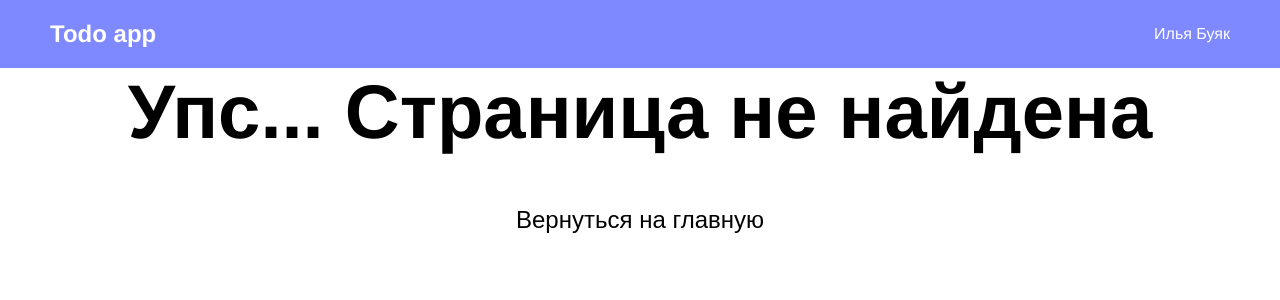
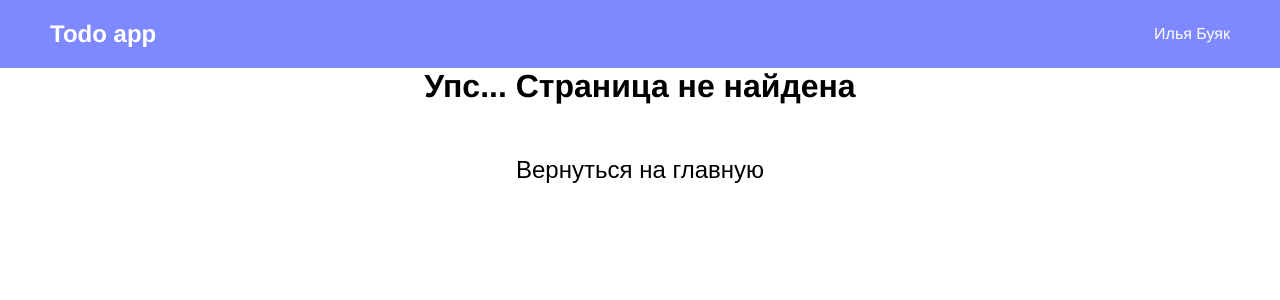
Before and after one commit to Ilya-Buyak/todo, a Vue app: page /1 in a window 1280 px wide. Shown: the top 300 px of the page. Built offline with nearby package versions, Linux system fonts and the light colour scheme.

Commit message:
make it better

```diff
--- a/src/components/blocks/CardsList.vue
+++ b/src/components/blocks/CardsList.vue
@@ -90,4 +90,20 @@ export default {
 .card__router {
   margin: auto 0 0 0;
 }
+@media (max-width: 1024px) {
+  .cards {
+    grid-template-columns: repeat(3, 1fr);
+  }
+}
+@media (max-width: 768px) {
+  .cards {
+    grid-template-columns: repeat(2, 1fr);
+  }
+}
+@media (max-width: 650px) {
+  .cards {
+    grid-template-columns: repeat(1, 1fr);
+    max-width: 400px;
+  }
+}
 </style>
--- a/src/components/ui/Button.vue
+++ b/src/components/ui/Button.vue
@@ -65,6 +65,5 @@ export default {
 }
 .button_theme_home {
   font-size: 24px;
-  margin-top: 50px;
 }
 </style>
--- a/src/components/ui/Checkbox.vue
+++ b/src/components/ui/Checkbox.vue
@@ -26,15 +26,15 @@
             {{ todo.text }}
           </p>
           <div v-if="editPage" class="change__todo">
-            <change-todo
+            <add-todo
               v-if="todo.edit"
               @btn-click="changeTodo(changedTodo, index, id)"
               ><img
                 class="todo__icon"
                 src="../../assets/doneBlack.svg"
                 alt="изменить заметку"
-            /></change-todo>
-            <add-todo
+            /></add-todo>
+            <change-todo
               v-else
               v-model="todo.edit"
               @btn-click="addInput(index, id)"
@@ -42,7 +42,7 @@
                 class="todo__icon"
                 src="../../assets/edit-icon.svg"
                 alt="редактировать заметку"
-            /></add-todo>
+            /></change-todo>
             <cancel-change v-if="todo.edit" @btn-click="undo"
               ><img
                 class="todo__icon"
@@ -214,6 +214,8 @@ export default {
   outline: none;
   margin-left: 10px;
   font-size: 22px;
+  padding: 0;
+  max-width: 100%;
 }
 .new-todo__input::placeholder {
   color: #fff;
--- a/src/router.js
+++ b/src/router.js
@@ -16,6 +16,11 @@ export default new Router({
       path: "/:id",
       name: "card",
       component: () => import("@/views/Card.vue")
+    },
+    {
+      path: "*",
+      name: "notFound",
+      component: () => import("@/views/NotFound.vue")
     }
   ]
 });
--- a/src/views/Card.vue
+++ b/src/views/Card.vue
@@ -23,16 +23,12 @@
       </div>
     </div>
   </main>
-  <main v-else class="main">
-    <h1 class="main__title">Упс... Страница не найдена</h1>
-    <router-link to="/"
-      ><home-button theme="home">Вернуться на главную</home-button></router-link
-    >
-  </main>
+  <NotFound v-else />
 </template>
 <script>
 import Button from "@/components/ui/Button";
 import Checkbox from "@/components/ui/Checkbox";
+import NotFound from "@/views/NotFound.vue";
 
 export default {
   components: {
@@ -40,7 +36,7 @@ export default {
     todos: Checkbox,
     "save-button": Button,
     "cancel-button": Button,
-    "home-button": Button
+    NotFound
   },
   computed: {
     index() {
@@ -76,9 +72,6 @@ export default {
 <style scoped>
 .main {
   max-width: 1440px;
-  display: flex;
-  flex-direction: column;
-  align-items: center;
 }
 .main__content {
   position: relative;
--- /dev/null
+++ b/src/views/NotFound.vue
@@ -0,0 +1,28 @@
+<template>
+  <main class="main">
+    <h1 class="main__title">Упс... Страница не найдена</h1>
+    <router-link to="/" class="router"
+      ><home-button theme="home">Вернуться на главную</home-button></router-link
+    >
+  </main>
+</template>
+
+<script>
+import Button from "@/components/ui/Button";
+export default {
+  components: {
+    "home-button": Button
+  }
+};
+</script>
+
+<style scoped>
+.main {
+  display: flex;
+  flex-direction: column;
+  align-items: center;
+}
+.router {
+  margin-top: 50px;
+}
+</style>
```
